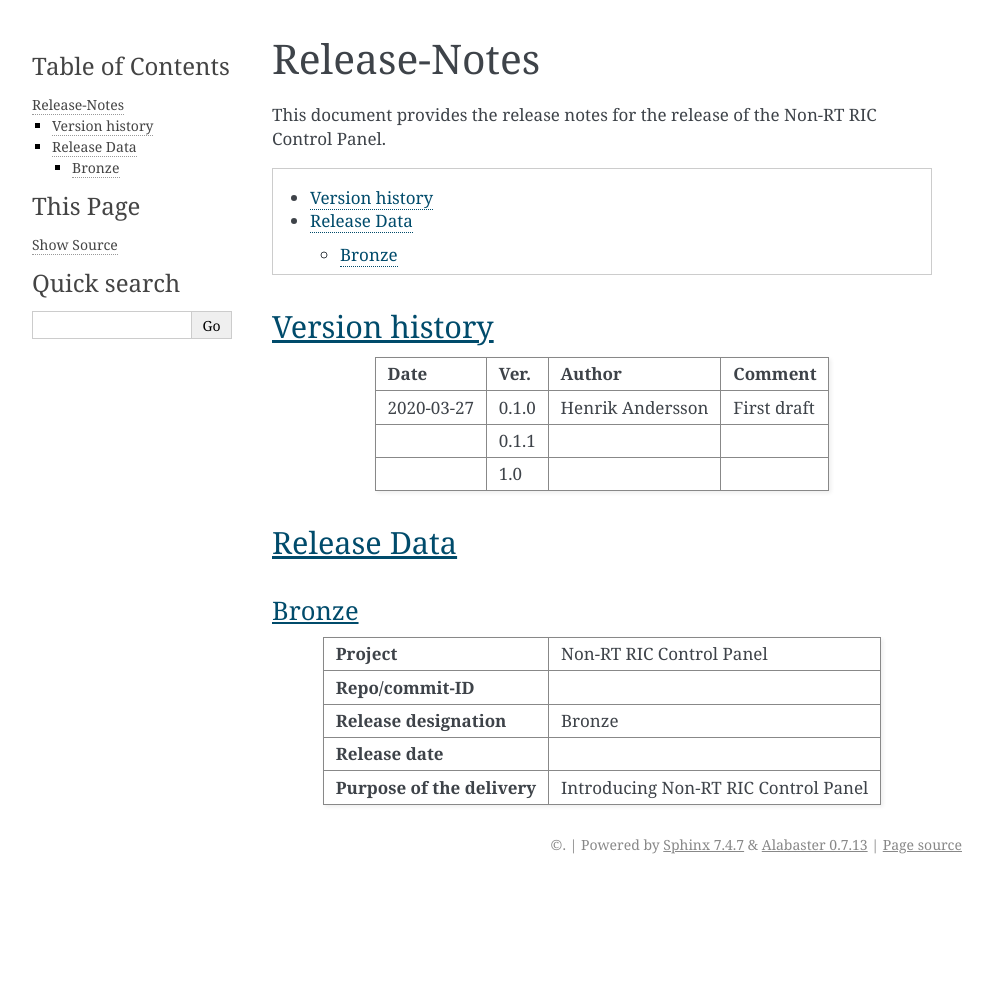
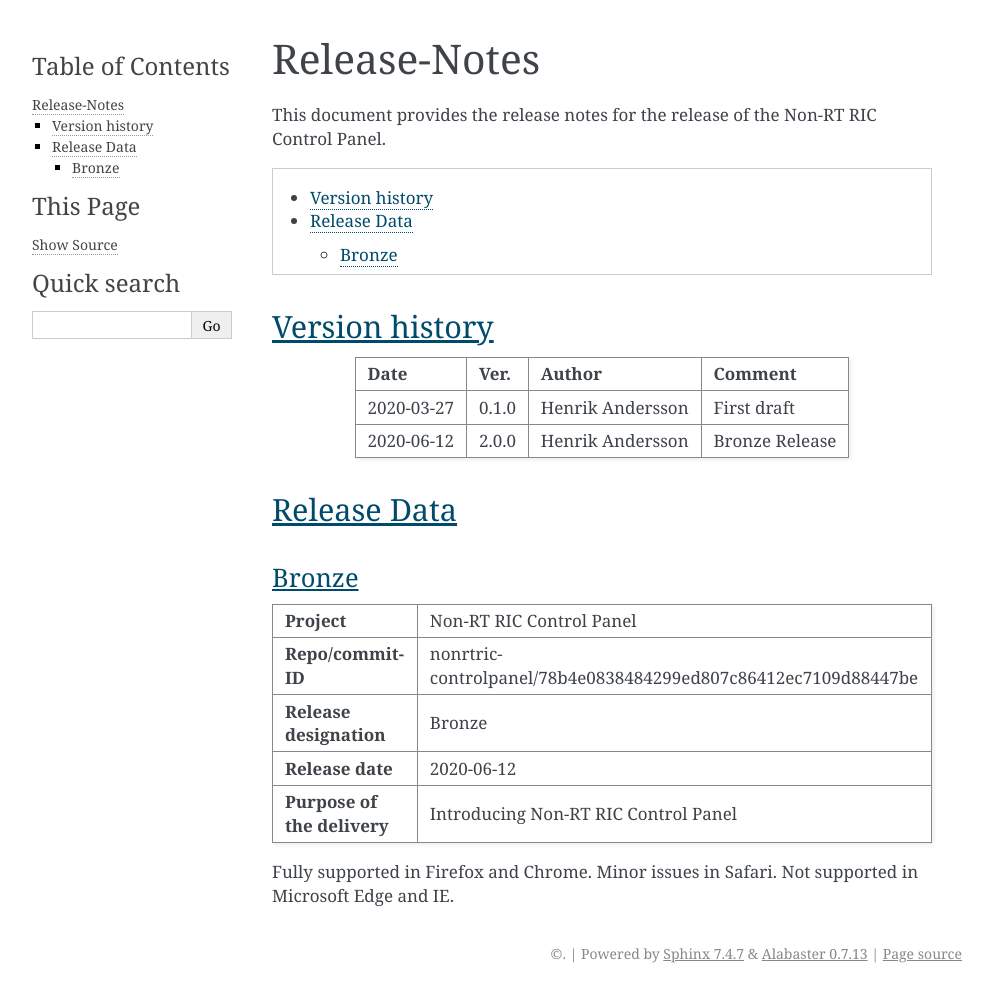
Before and after one commit to o-ran-sc/portal-nonrtric-controlpanel, a Sphinx documentation site: the page built from docs/release-notes.rst, in a window 1280 px wide. Shown: the whole page, without its empty margins (148-1141 px from the left). Built offline with Sphinx 7.4.7, drawn with Linux system fonts in a browser that asks for light colours; before the commit the page ends 900 px from its top, so only the background shows below that.

Commit message:
Update Release Notes for Bronze
Change-Id: I73551600b6b90ea333428a9b273eba379b04eff9
Issue-ID: NONRTRIC-230
Signed-off-by: elinuxhenrik <henrik.b.andersson@est.tech>

```diff
--- a/docs/release-notes.rst
+++ b/docs/release-notes.rst
@@ -17,39 +17,37 @@
 Version history
 ===============
 
-+--------------------+--------------------+--------------------+--------------------+
-| **Date**           | **Ver.**           | **Author**         | **Comment**        |
-|                    |                    |                    |                    |
-+--------------------+--------------------+--------------------+--------------------+
-| 2020-03-27         | 0.1.0              | Henrik Andersson   | First draft        |
-|                    |                    |                    |                    |
-+--------------------+--------------------+--------------------+--------------------+
-|                    | 0.1.1              |                    |                    |
-|                    |                    |                    |                    |
-+--------------------+--------------------+--------------------+--------------------+
-|                    | 1.0                |                    |                    |
-|                    |                    |                    |                    |
-+--------------------+--------------------+--------------------+--------------------+
-
++------------+----------+------------------+----------------+
+| **Date**   | **Ver.** | **Author**       | **Comment**    |
+|            |          |                  |                |
++------------+----------+------------------+----------------+
+| 2020-03-27 | 0.1.0    | Henrik Andersson | First draft    |
+|            |          |                  |                |
++------------+----------+------------------+----------------+
+| 2020-06-12 | 2.0.0    | Henrik Andersson | Bronze Release |
+|            |          |                  |                |
++------------+----------+------------------+----------------+
 
 Release Data
 ============
 
 Bronze
 ------
-+--------------------------------------+--------------------------------------------------+
-| **Project**                          | Non-RT RIC Control Panel                         |
-|                                      |                                                  |
-+--------------------------------------+--------------------------------------------------+
-| **Repo/commit-ID**                   |                                                  |
-|                                      |                                                  |
-+--------------------------------------+--------------------------------------------------+
-| **Release designation**              | Bronze                                           |
-|                                      |                                                  |
-+--------------------------------------+--------------------------------------------------+
-| **Release date**                     |                                                  |
-|                                      |                                                  |
-+--------------------------------------+--------------------------------------------------+
-| **Purpose of the delivery**          | Introducing Non-RT RIC Control Panel             |
-|                                      |                                                  |
-+--------------------------------------+--------------------------------------------------+
++-----------------------------+----------------------------------------------------------------+
+| **Project**                 | Non-RT RIC Control Panel                                       |
+|                             |                                                                |
++-----------------------------+----------------------------------------------------------------+
+| **Repo/commit-ID**          | nonrtric-controlpanel/78b4e0838484299ed807c86412ec7109d88447be |
+|                             |                                                                |
++-----------------------------+----------------------------------------------------------------+
+| **Release designation**     | Bronze                                                         |
+|                             |                                                                |
++-----------------------------+----------------------------------------------------------------+
+| **Release date**            | 2020-06-12                                                     |
+|                             |                                                                |
++-----------------------------+----------------------------------------------------------------+
+| **Purpose of the delivery** | Introducing Non-RT RIC Control Panel                           |
+|                             |                                                                |
++-----------------------------+----------------------------------------------------------------+
+
+Fully supported in Firefox and Chrome. Minor issues in Safari. Not supported in Microsoft Edge and IE.
```
